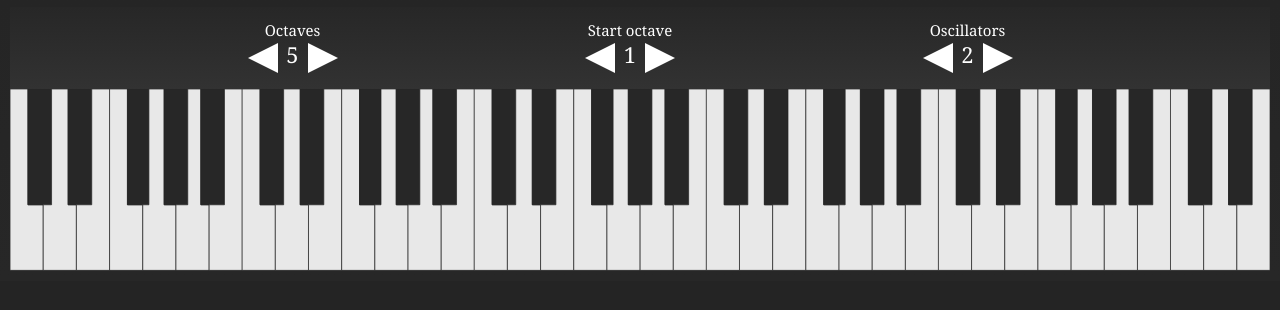
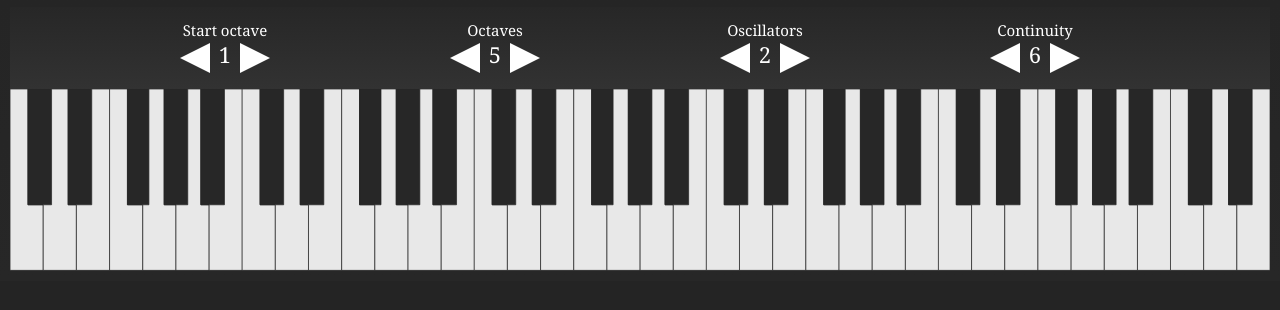
Before and after one commit to cincplug/schaika, a Gatsby site: page / in a window 1280 px wide. Shown: the part 100-410 px from the top of the page. Built offline with nearby package versions, Linux system fonts and the light colour scheme; Gatsby itself is replaced by a stand-in of ours.

Commit message:
Kontinuitet

```diff
--- a/src/components/Klavir.js
+++ b/src/components/Klavir.js
@@ -11,7 +11,7 @@ import './klavir.css'
 class Klavir extends Component {
     constructor(props) {
         super(props);
-        // this.zvuci = new Pizzicato.Group();
+
         this.sviraj = this.sviraj.bind(this);
         this.promeniSvojstvo = this.promeniSvojstvo.bind(this);
 
@@ -30,6 +30,7 @@ class Klavir extends Component {
             brojOktava: brojOktava,
             početna: 1,
             boja: 2,
+            kontinuitet: 6,
             dirkiUkupno: this.prebrojDirke(brojOktava)
         };
     }
@@ -56,7 +57,9 @@ class Klavir extends Component {
         for(var i = 0; i < this.state.boja; i++){
             let frekvenca = frekvence[nota + i * this.dirkiPoOktavi + this.state.početna * this.dirkiPoOktavi];
             let jacina = (1 - nota / this.state.dirkiUkupno) / (i + 1) / this.state.boja;
-            console.log(jacina);
+            if(typeof this.zvuci === 'undefined'){
+                this.zvuci = new Pizzicato.Group();
+            }
             let zvuk = new Pizzicato.Sound({
                 source: 'wave',
                 options: {
@@ -66,13 +69,18 @@ class Klavir extends Component {
                     frequency: frekvenca
                 }
             });
-            // this.zvuci.addSound(zvuk);
+            this.zvuci.addSound(zvuk);
             zvuk.play();
         }
-        // var kolkoZvuka = this.zvuci.sounds.length;
-        // for(var i = 0; i < kolkoZvuka; i++){
-        //     this.zvuci.sounds[i].volume /= i / 2;
-        // }
+        var kolkoZvuka = this.zvuci.sounds.length;
+        var suvišnih = this.state.kontinuitet * this.state.boja;
+        console.log(suvišnih);
+        if(kolkoZvuka > this.state.kontinuitet * this.state.boja){
+            for(var ii = 0; ii < this.state.boja; ii++){
+                this.zvuci.sounds[ii].stop();
+                this.zvuci.removeSound(this.zvuci.sounds[ii]);
+            }
+        }
     }
 
     render() {
@@ -107,6 +115,7 @@ class Klavir extends Component {
                     brojOktava={ this.state.brojOktava }
                     boja={ this.state.boja }
                     početna={ this.state.početna }
+                    kontinuitet={ this.state.kontinuitet }
                     promeniSvojstvo={ this.promeniSvojstvo }
                 />
                 <div className="klavir-auter">
--- a/src/components/Tabla.js
+++ b/src/components/Tabla.js
@@ -17,6 +17,19 @@ class Tabla extends Component {
             <div id="tabla">
 
                 <Svojstvo
+                    svojstvo="početna"
+                    vrednost={ this.props.početna }
+                    limit={{
+                        donji: 0,
+                        gornji: 3
+                    }}
+                    trans={{
+                        en: "Start octave"
+                    }}
+                    promeniSvojstvo={ this.promeniSvojstvo }
+                />
+
+                <Svojstvo
                     svojstvo="brojOktava"
                     vrednost={ this.props.brojOktava }
                     limit={{
@@ -25,19 +38,6 @@ class Tabla extends Component {
                     }}
                     trans={{
                         en: "Octaves"
-                    }}
-                    promeniSvojstvo={ this.promeniSvojstvo }
-                />
-
-                <Svojstvo
-                    svojstvo="početna"
-                    vrednost={ this.props.početna }
-                    limit={{
-                        donji: 0,
-                        gornji: 3
-                    }}
-                    trans={{
-                        en: "Start octave"
                     }}
                     promeniSvojstvo={ this.promeniSvojstvo }
                 />
@@ -55,6 +55,19 @@ class Tabla extends Component {
                     promeniSvojstvo={ this.promeniSvojstvo }
                 />
 
+                <Svojstvo
+                    svojstvo="kontinuitet"
+                    vrednost={ this.props.kontinuitet }
+                    limit={{
+                        donji: 1,
+                        gornji: 12
+                    }}
+                    trans={{
+                        en: "Continuity"
+                    }}
+                    promeniSvojstvo={ this.promeniSvojstvo }
+                />
+
             </div>
         );
     }
```
